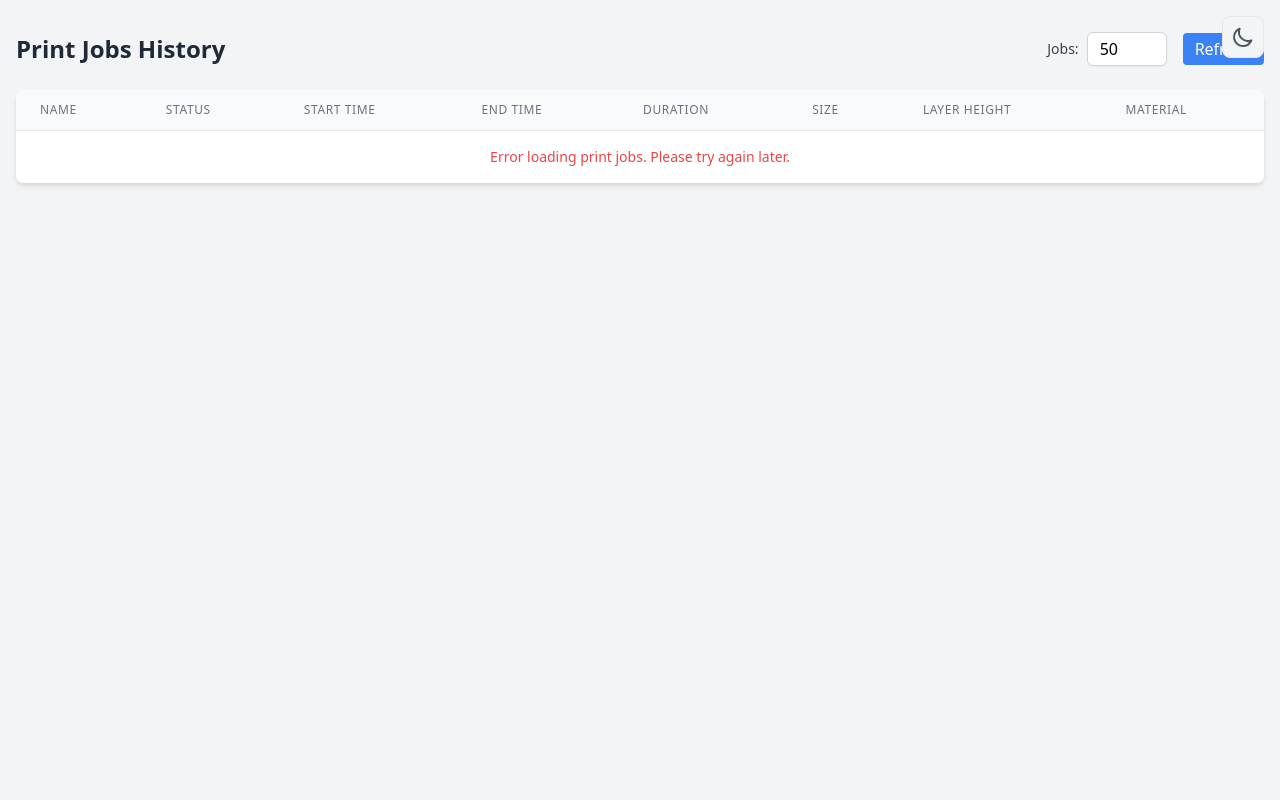
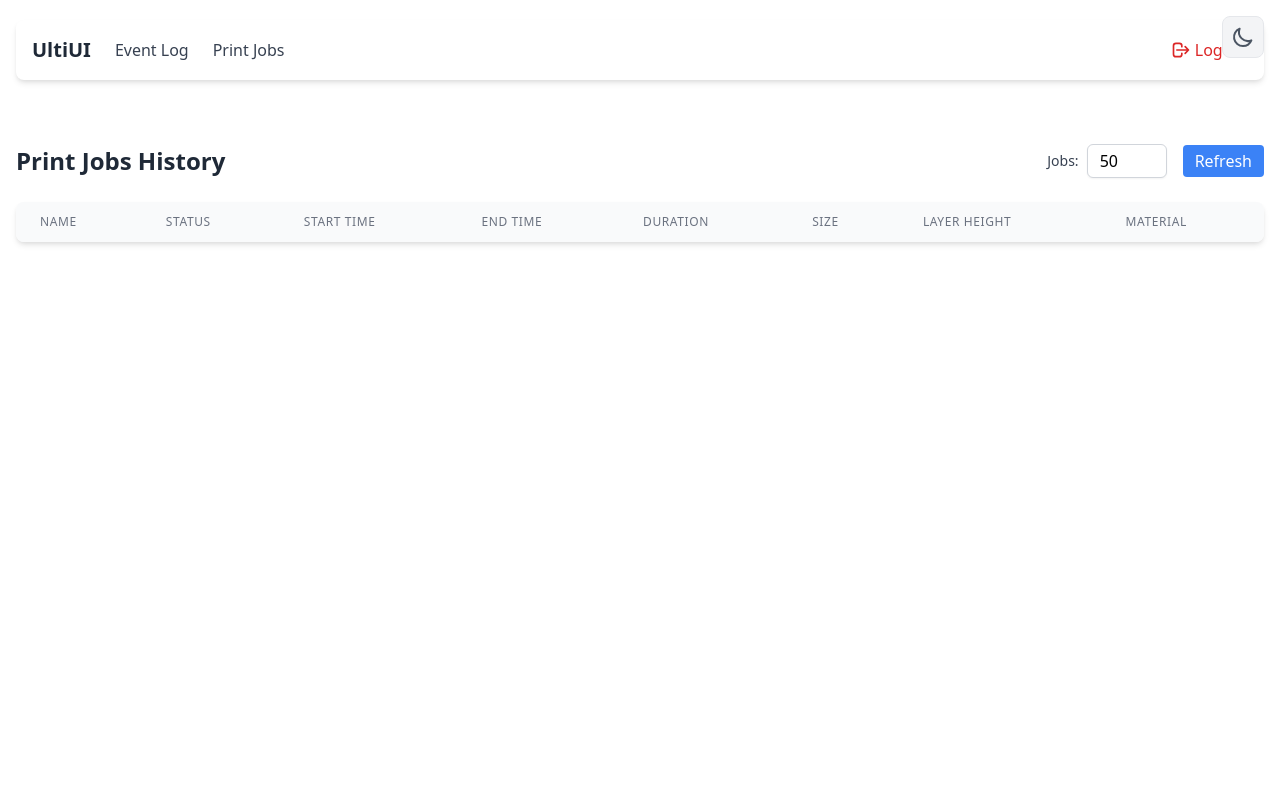
Before and after one commit to christophergault198/UltiUI, a Python web app: template src/templates/print_jobs.html in a window 1280 px wide. Run offline with Jinja, Linux system fonts and the light colour scheme; the template is opened without the code that fills it, so the values that code supplies are empty.

Commit message:
Refactored base, event log, and print jobs templates to utilize Tailwind CSS for improved styling and dark mode support; implemented theme toggle functionality and enhanced UI layout for better accessibility and user experience.

```diff
--- a/src/templates/base.html
+++ b/src/templates/base.html
@@ -4,15 +4,11 @@
     <meta charset="UTF-8">
     <meta name="viewport" content="width=device-width, initial-scale=1.0">
     <title>UltiUI - {% block title %}Event Log{% endblock %}</title>
-    <link href="https://cdn.jsdelivr.net/npm/bootstrap@5.3.0/dist/css/bootstrap.min.css" rel="stylesheet">
-    <link rel="stylesheet" href="https://cdn.jsdelivr.net/npm/bootstrap-icons@1.11.0/font/bootstrap-icons.css">
+    <link href="https://cdn.jsdelivr.net/npm/tailwindcss@2.2.19/dist/tailwind.min.css" rel="stylesheet">
     <style>
         body {
             padding-top: 20px;
             padding-bottom: 20px;
-        }
-        .navbar {
-            margin-bottom: 20px;
         }
         .logout-btn {
             color: #dc3545;
@@ -24,40 +20,27 @@
     {% block head %}{% endblock %}
 </head>
 <body>
-    <div class="container">
-        <nav class="navbar navbar-expand-lg navbar-light bg-light">
-            <div class="container-fluid">
-                <a class="navbar-brand" href="/">UltiUI</a>
-                <button class="navbar-toggler" type="button" data-bs-toggle="collapse" data-bs-target="#navbarNav">
-                    <span class="navbar-toggler-icon"></span>
-                </button>
-                <div class="collapse navbar-collapse" id="navbarNav">
-                    <ul class="navbar-nav me-auto">
-                        <li class="nav-item">
-                            <a class="nav-link" href="/">Home</a>
-                        </li>
-                        <li class="nav-item">
-                            <a class="nav-link" href="/event-log">Event Log</a>
-                        </li>
-                        <li class="nav-item">
-                            <a class="nav-link" href="/print-jobs">Print Jobs</a>
-                        </li>
-                    </ul>
-                    <ul class="navbar-nav">
-                        <li class="nav-item">
-                            <a class="nav-link logout-btn" href="/logout">
-                                <i class="bi bi-box-arrow-right"></i> Logout
-                            </a>
-                        </li>
-                    </ul>
-                </div>
+    <div class="container mx-auto px-4 max-w-7xl">
+        <!-- Navigation Bar -->
+        <nav class="bg-white rounded-lg shadow-md p-4 mb-8 flex justify-between items-center">
+            <div class="flex items-center space-x-6">
+                <a href="/" class="text-xl font-bold text-gray-800">UltiUI</a>
+                <a href="/event-log" class="text-gray-700 hover:text-gray-900 dark:text-gray-300 dark:hover:text-white">Event Log</a>
+                <a href="/print-jobs" class="text-gray-700 hover:text-gray-900 dark:text-gray-300 dark:hover:text-white">Print Jobs</a>
+            </div>
+            <div>
+                <a href="/logout" class="text-red-600 hover:text-red-800 dark:text-red-400 dark:hover:text-red-300 flex items-center">
+                    <svg xmlns="http://www.w3.org/2000/svg" class="h-5 w-5 mr-1" fill="none" viewBox="0 0 24 24" stroke="currentColor">
+                        <path stroke-linecap="round" stroke-linejoin="round" stroke-width="2" d="M17 16l4-4m0 0l-4-4m4 4H7m6 4v1a3 3 0 01-3 3H6a3 3 0 01-3-3V7a3 3 0 013-3h4a3 3 0 013 3v1" />
+                    </svg>
+                    Logout
+                </a>
             </div>
         </nav>
 
         {% block content %}{% endblock %}
     </div>
 
-    <script src="https://cdn.jsdelivr.net/npm/bootstrap@5.3.0/dist/js/bootstrap.bundle.min.js"></script>
     {% block scripts %}{% endblock %}
 </body>
 </html>
--- a/src/templates/print_jobs.html
+++ b/src/templates/print_jobs.html
@@ -1,10 +1,8 @@
-<!DOCTYPE html>
-<html lang="en" class="light">
-<head>
-    <meta charset="UTF-8">
-    <meta name="viewport" content="width=device-width, initial-scale=1.0">
-    <title>UltiUI - Print Jobs History</title>
-    <link href="https://cdn.jsdelivr.net/npm/tailwindcss@2.2.19/dist/tailwind.min.css" rel="stylesheet">
+{% extends "base.html" %}
+
+{% block title %}Print Jobs History{% endblock %}
+
+{% block head %}
 <style>
     /* Dark mode styles */
     .dark {
@@ -97,15 +95,16 @@
         color: #d1d5db;
     }
 </style>
-</head>
-<body class="bg-gray-100 min-h-screen">
+{% endblock %}
+
+{% block content %}
 <button id="theme-toggle" class="theme-toggle" aria-label="Toggle dark mode">
     <svg xmlns="http://www.w3.org/2000/svg" fill="none" viewBox="0 0 24 24" stroke="currentColor">
         <path stroke-linecap="round" stroke-linejoin="round" stroke-width="2" d="M20.354 15.354A9 9 0 018.646 3.646 9.003 9.003 0 0012 21a9.003 9.003 0 008.354-5.646z" />
     </svg>
 </button>
 
-    <div class="container mx-auto px-4 py-8">
+<div class="py-8">
     <div class="flex justify-between items-center mb-6">
         <h1 class="text-2xl font-bold text-gray-800">Print Jobs History</h1>
         <div class="flex items-center space-x-4">
@@ -142,7 +141,9 @@
         </div>
     </div>
 </div>
+{% endblock %}
 
+{% block scripts %}
 <script>
     // Theme toggle functionality
     const themeToggle = document.getElementById('theme-toggle');
@@ -166,63 +167,44 @@
         }
     });
 
-        function formatStatus(status) {
-            const statusClasses = {
-                'Finished': 'bg-green-100 text-green-800 dark:bg-green-900 dark:text-green-200',
-                'Aborted': 'bg-red-100 text-red-800 dark:bg-red-900 dark:text-red-200',
-                'Cancelled': 'bg-yellow-100 text-yellow-800 dark:bg-yellow-900 dark:text-yellow-200',
-                'Unknown': 'bg-gray-100 text-gray-800 dark:bg-gray-700 dark:text-gray-200'
-            };
+    // Get the job count input element
+    const jobCountInput = document.getElementById('job-count');
+    const refreshButton = document.getElementById('refresh-button');
 
-            const className = statusClasses[status] || 'bg-gray-100 text-gray-800 dark:bg-gray-700 dark:text-gray-200';
-            return `<span class="px-2 inline-flex text-xs leading-5 font-semibold rounded-full ${className}">${status}</span>`;
-        }
-
+    // Refresh print jobs data
     function refreshPrintJobs() {
-            const count = document.getElementById('job-count').value;
+        const count = jobCountInput.value;
         fetch(`/api/print-jobs?count=${count}`)
             .then(response => response.json())
             .then(data => {
-                    const tableBody = document.getElementById('print-jobs-table');
-                    tableBody.innerHTML = '';
-
+                const tbody = document.getElementById('print-jobs-table');
+                tbody.innerHTML = '';
                 data.forEach(job => {
                     const row = document.createElement('tr');
-                        row.className = 'hover:bg-gray-50 dark:hover:bg-gray-700';
+                    row.className = 'hover:bg-gray-50';
                     row.innerHTML = `
-                            <td class="px-6 py-4 whitespace-nowrap text-sm text-gray-900 dark:text-gray-200">${job.name}</td>
-                            <td class="px-6 py-4 whitespace-nowrap text-sm">${formatStatus(job.status)}</td>
-                            <td class="px-6 py-4 whitespace-nowrap text-sm text-gray-500 dark:text-gray-400">${job.start_time}</td>
-                            <td class="px-6 py-4 whitespace-nowrap text-sm text-gray-500 dark:text-gray-400">${job.end_time}</td>
-                            <td class="px-6 py-4 whitespace-nowrap text-sm text-gray-500 dark:text-gray-400">${job.duration}</td>
-                            <td class="px-6 py-4 whitespace-nowrap text-sm text-gray-500 dark:text-gray-400">${job.size}</td>
-                            <td class="px-6 py-4 whitespace-nowrap text-sm text-gray-500 dark:text-gray-400">${job.layer_height}</td>
-                            <td class="px-6 py-4 whitespace-nowrap text-sm text-gray-500 dark:text-gray-400">${job.material}</td>
+                        <td class="px-6 py-4 whitespace-nowrap text-sm text-gray-900">${job.name}</td>
+                        <td class="px-6 py-4 whitespace-nowrap text-sm text-gray-500">${job.status}</td>
+                        <td class="px-6 py-4 whitespace-nowrap text-sm text-gray-500">${job.start_time}</td>
+                        <td class="px-6 py-4 whitespace-nowrap text-sm text-gray-500">${job.end_time || '-'}</td>
+                        <td class="px-6 py-4 whitespace-nowrap text-sm text-gray-500">${job.duration || '-'}</td>
+                        <td class="px-6 py-4 whitespace-nowrap text-sm text-gray-500">${job.size || '-'}</td>
+                        <td class="px-6 py-4 whitespace-nowrap text-sm text-gray-500">${job.layer_height || '-'}</td>
+                        <td class="px-6 py-4 whitespace-nowrap text-sm text-gray-500">${job.material || '-'}</td>
                     `;
-                        tableBody.appendChild(row);
+                    tbody.appendChild(row);
                 });
             })
-                .catch(error => {
-                    console.error('Error loading print jobs:', error);
-                    const tableBody = document.getElementById('print-jobs-table');
-                    tableBody.innerHTML = `
-                        <tr>
-                            <td colspan="8" class="px-6 py-4 text-center text-sm text-red-500 dark:text-red-400">
-                                Error loading print jobs. Please try again later.
-                            </td>
-                        </tr>
-                    `;
-                });
+            .catch(error => console.error('Error fetching print jobs:', error));
     }
 
-        // Initial load
+    // Add event listener to refresh button
+    refreshButton.addEventListener('click', refreshPrintJobs);
+
+    // Refresh every 30 seconds
+    setInterval(refreshPrintJobs, 30000);
+
+    // Initial refresh
     refreshPrintJobs();
-
-        // Set up refresh button
-        document.getElementById('refresh-button').addEventListener('click', refreshPrintJobs);
-
-        // Auto-refresh every 30 seconds
-        setInterval(refreshPrintJobs, 30000);
 </script>
-</body>
-</html>
+{% endblock %}
```
Also changed, not shown: src/templates/event_log.html (+12 -12 lines). Lines whose indentation alone changed are shown as unchanged.
